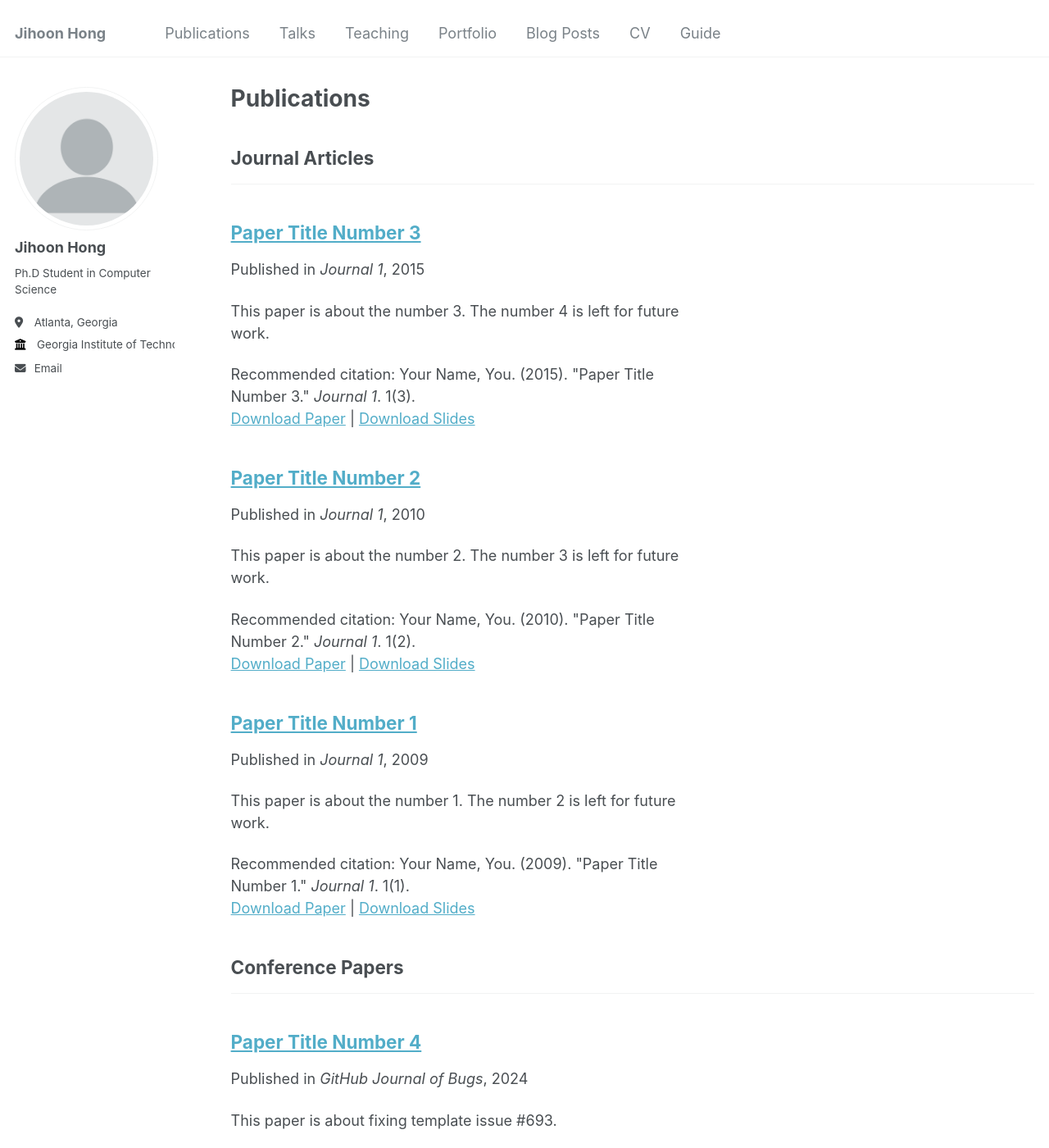
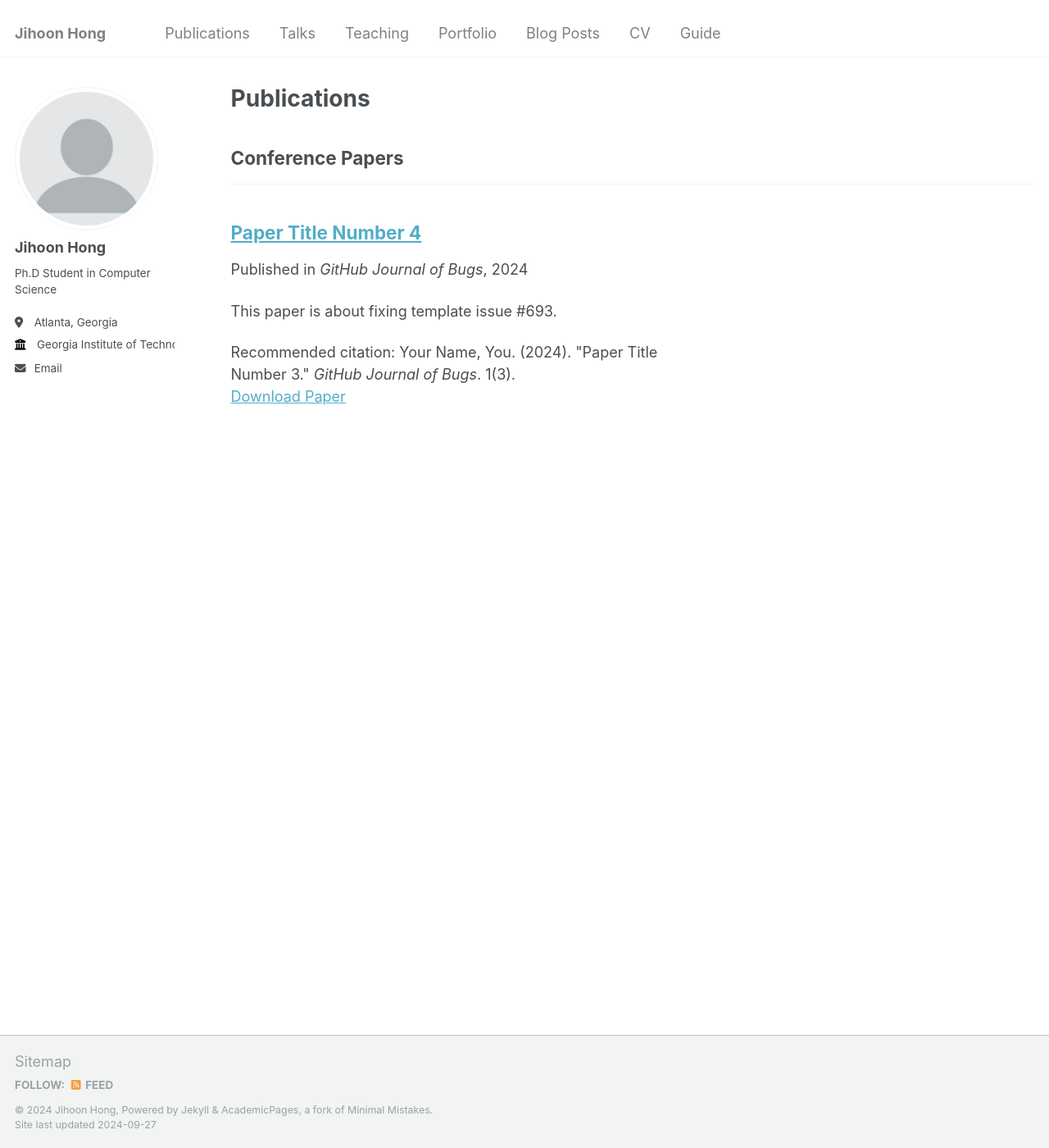
Before and after one commit to athlon76/athlon76.github.io, a Jekyll site: the page built from _pages/publications.html, in a window 1280 px wide and 1400 px high. Shown: the whole window at 82% size. Built offline with Jekyll 4.4.1, drawn with Linux system fonts in a browser that asks for light colours.

Commit message:
Update _config.yml

```diff
--- a/_config.yml
+++ b/_config.yml
@@ -75,10 +75,6 @@ author:
 
 # Publication Category - The following the list of publication categories and their headings
 publication_category:
-  books:
-    title: 'Books'
-  manuscripts:
-    title: 'Journal Articles'
   conferences:
     title: 'Conference Papers'
 
@@ -212,16 +208,16 @@ kramdown:
 # These settings control the types of collections used by the template
 collections:
   teaching:
-    output: true
+    output: false
     permalink: /:collection/:path/
   publications:
     output: true
     permalink: /:collection/:path/
   portfolio:
-    output: true
+    output: false
     permalink: /:collection/:path/
   talks:
-    output: true
+    output: false
     permalink: /:collection/:path/
 
 
```
